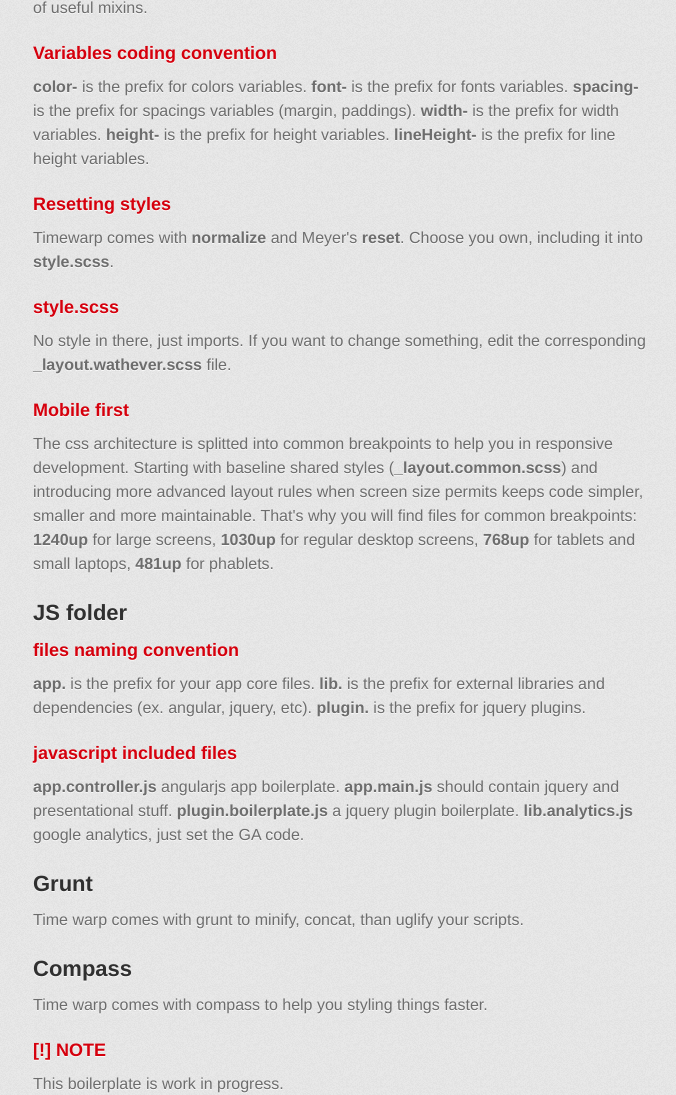
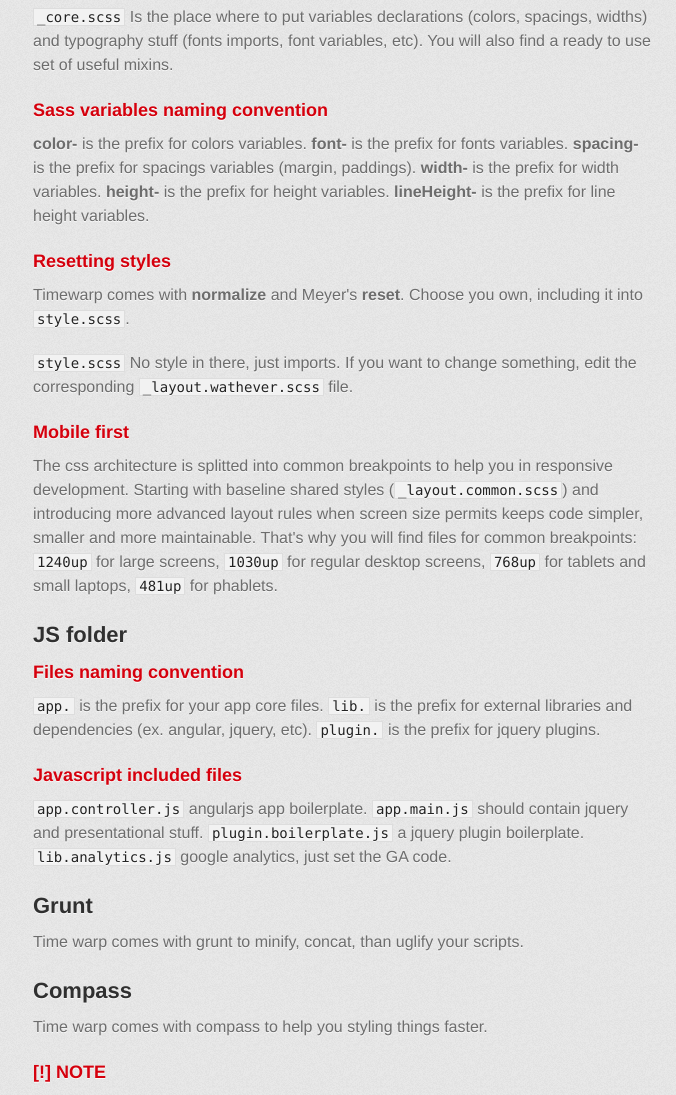
Before and after one commit to mcarella/timewarp, a plain HTML site: page index.html in a window 1280 px wide. Shown: the part 726-1821 px from the top of the page, without its empty margins (297-973 px from the left). Drawn offline with Linux system fonts and the light colour scheme; a web font is replaced by a local one.

Commit message:
Create gh-pages branch via GitHub

```diff
--- a/index.html
+++ b/index.html
@@ -31,18 +31,21 @@
         <hr>
 
         <section id="main_content">
-          <p><img src="http://i1.ytimg.com/vi/4Mky7-t_nsQ/maxresdefault.jpg" alt=""></p>
+          <h1>
+<a name="timewarp" class="anchor" href="#timewarp"><span class="octicon octicon-link"></span></a>TIMEWARP</h1>
+
+<p>A simple, mobile-first SASS boilerplate for single page web apps. </p>
+
+<p><img src="http://i1.ytimg.com/vi/4Mky7-t_nsQ/maxresdefault.jpg" alt=""></p>
 
 <h2>
 <a name="scss-folder" class="anchor" href="#scss-folder"><span class="octicon octicon-link"></span></a>SCSS folder</h2>
 
-<h3>
-<a name="_corescss" class="anchor" href="#_corescss"><span class="octicon octicon-link"></span></a>_core.scss</h3>
-
-<p>Is the place where to put variables declarations (colors, spacings, widths) and typography stuff (fonts imports, font variables, etc). You will also find a ready to use set of useful mixins.</p>
+<p><code>_core.scss</code>
+Is the place where to put variables declarations (colors, spacings, widths) and typography stuff (fonts imports, font variables, etc). You will also find a ready to use set of useful mixins.</p>
 
 <h3>
-<a name="variables-coding-convention" class="anchor" href="#variables-coding-convention"><span class="octicon octicon-link"></span></a>Variables coding convention</h3>
+<a name="sass-variables-naming-convention" class="anchor" href="#sass-variables-naming-convention"><span class="octicon octicon-link"></span></a>Sass variables naming convention</h3>
 
 <p><strong>color-</strong> is the prefix for colors variables.
 <strong>font-</strong> is the prefix for fonts variables.
@@ -54,36 +57,34 @@
 <h3>
 <a name="resetting-styles" class="anchor" href="#resetting-styles"><span class="octicon octicon-link"></span></a>Resetting styles</h3>
 
-<p>Timewarp comes with <strong>normalize</strong> and Meyer's <strong>reset</strong>. Choose you own, including it into <strong>style.scss</strong>.</p>
+<p>Timewarp comes with <strong>normalize</strong> and Meyer's <strong>reset</strong>. Choose you own, including it into <code>style.scss</code>.</p>
 
-<h3>
-<a name="stylescss" class="anchor" href="#stylescss"><span class="octicon octicon-link"></span></a>style.scss</h3>
-
-<p>No style in there, just imports. If you want to change something, edit the corresponding <strong>_layout.wathever.scss</strong> file.</p>
+<p><code>style.scss</code>
+No style in there, just imports. If you want to change something, edit the corresponding <code>_layout.wathever.scss</code> file.</p>
 
 <h3>
 <a name="mobile-first" class="anchor" href="#mobile-first"><span class="octicon octicon-link"></span></a>Mobile first</h3>
 
 <p>The css architecture is splitted into common breakpoints to help you in responsive development.
-Starting with baseline shared styles (<strong>_layout.common.scss</strong>) and introducing more advanced layout rules when screen size permits keeps code simpler, smaller and more maintainable. That's why you will find files for common breakpoints: <strong>1240up</strong> for large screens, <strong>1030up</strong> for regular desktop screens, <strong>768up</strong> for tablets and small laptops, <strong>481up</strong> for phablets.</p>
+Starting with baseline shared styles (<code>_layout.common.scss</code>) and introducing more advanced layout rules when screen size permits keeps code simpler, smaller and more maintainable. That's why you will find files for common breakpoints: <code>1240up</code> for large screens, <code>1030up</code> for regular desktop screens, <code>768up</code> for tablets and small laptops, <code>481up</code> for phablets.</p>
 
 <h2>
 <a name="js-folder" class="anchor" href="#js-folder"><span class="octicon octicon-link"></span></a>JS folder</h2>
 
 <h3>
-<a name="files-naming-convention" class="anchor" href="#files-naming-convention"><span class="octicon octicon-link"></span></a>files naming convention</h3>
+<a name="files-naming-convention" class="anchor" href="#files-naming-convention"><span class="octicon octicon-link"></span></a>Files naming convention</h3>
 
-<p><strong>app.</strong> is the prefix for your app core files.
-<strong>lib.</strong> is the prefix for external libraries and dependencies (ex. angular, jquery, etc).
-<strong>plugin.</strong> is the prefix for jquery plugins.</p>
+<p><code>app.</code> is the prefix for your app core files.
+<code>lib.</code> is the prefix for external libraries and dependencies (ex. angular, jquery, etc).
+<code>plugin.</code> is the prefix for jquery plugins.</p>
 
 <h3>
-<a name="javascript-included-files" class="anchor" href="#javascript-included-files"><span class="octicon octicon-link"></span></a>javascript included files</h3>
+<a name="javascript-included-files" class="anchor" href="#javascript-included-files"><span class="octicon octicon-link"></span></a>Javascript included files</h3>
 
-<p><strong>app.controller.js</strong> angularjs app boilerplate.
-<strong>app.main.js</strong> should contain jquery and presentational stuff.
-<strong>plugin.boilerplate.js</strong> a jquery plugin boilerplate.
-<strong>lib.analytics.js</strong> google analytics, just set the GA code.</p>
+<p><code>app.controller.js</code> angularjs app boilerplate.
+<code>app.main.js</code> should contain jquery and presentational stuff.
+<code>plugin.boilerplate.js</code> a jquery plugin boilerplate.
+<code>lib.analytics.js</code> google analytics, just set the GA code.</p>
 
 <h2>
 <a name="grunt" class="anchor" href="#grunt"><span class="octicon octicon-link"></span></a>Grunt</h2>
```
Also changed, not shown: params.json (+1 -1 lines).
